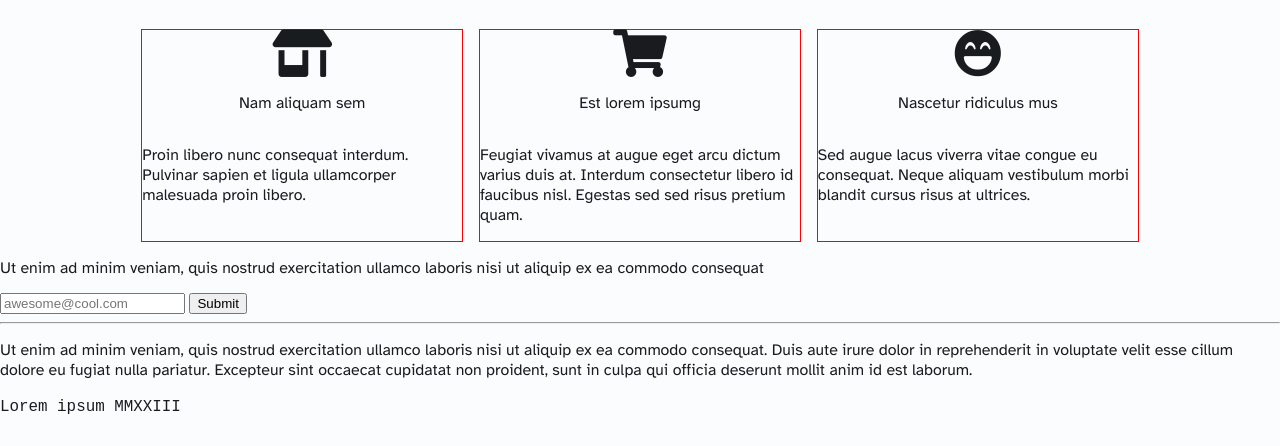
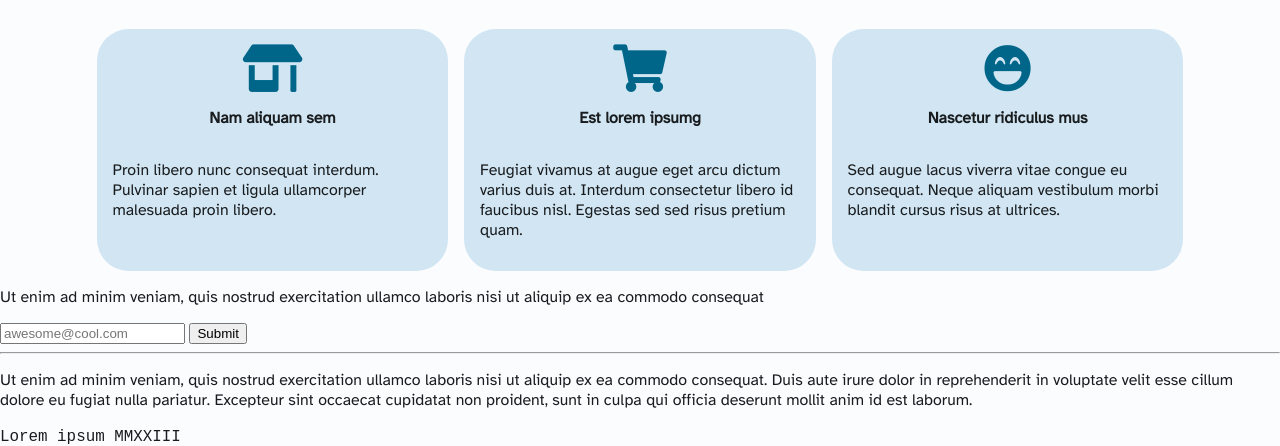
Before and after one commit to al-script/freeCodeCamp-relational-database-projects, a plain HTML site: page Responsive Web Design/Product Landing Page/index.html in a window 1280 px wide. Shown: the part 741-1187 px from the top of the page. Before the commit the page ends 1157 px from the top, so only its background shows below. Drawn offline with Linux system fonts and the light colour scheme.

Commit message:
Update section 1 styling

```diff
--- a/Responsive Web Design/Product Landing Page/styles.css
+++ b/Responsive Web Design/Product Landing Page/styles.css
@@ -205,17 +205,36 @@ main {
 
 .feature {
   /* Box-model */
-  max-width: 25vw;
   display: flex;
   flex-direction: column;
   align-items: center;
+  max-width: 25vw;
+  padding: 1rem;
 
-  border: 1px solid red;
+  /* Visual */
+  border-radius: 2rem;
+  transition: all 1s ease;
+  background-color: var(--secondary-container);
+}
+
+.feature:hover {
+  /* Typography */
+  color: var(--on-surface-variant);
+
+  /* Visual */
+  background-color: var(--surface-variant);
+  box-shadow: rgba(0, 0, 0, 0.19) 0px 10px 20px, rgba(0, 0, 0, 0.23) 0px 6px 6px;
 }
 
 .feature-icon {
   /* Typography */
   font-size: 3rem;
+  color: var(--primary);
+}
+
+.feature-heading {
+  /* Typography */
+  font-weight: bold;
 }
 
 
```
